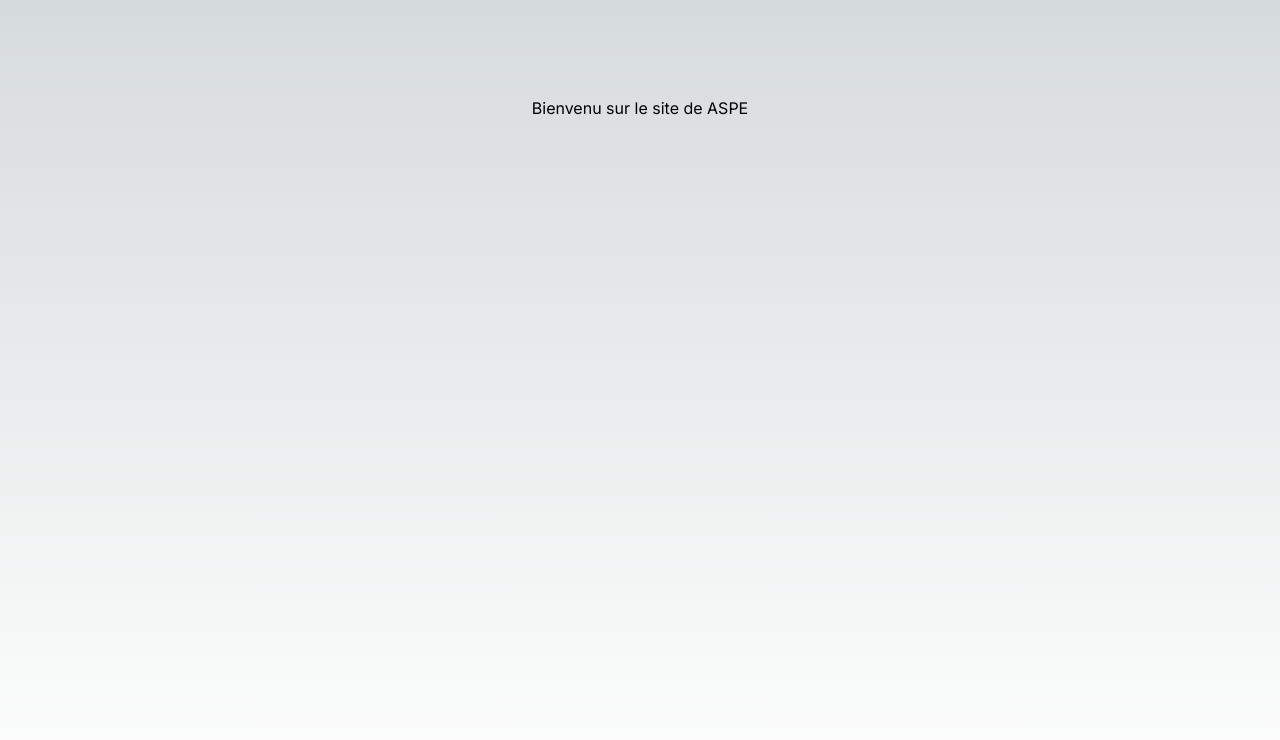
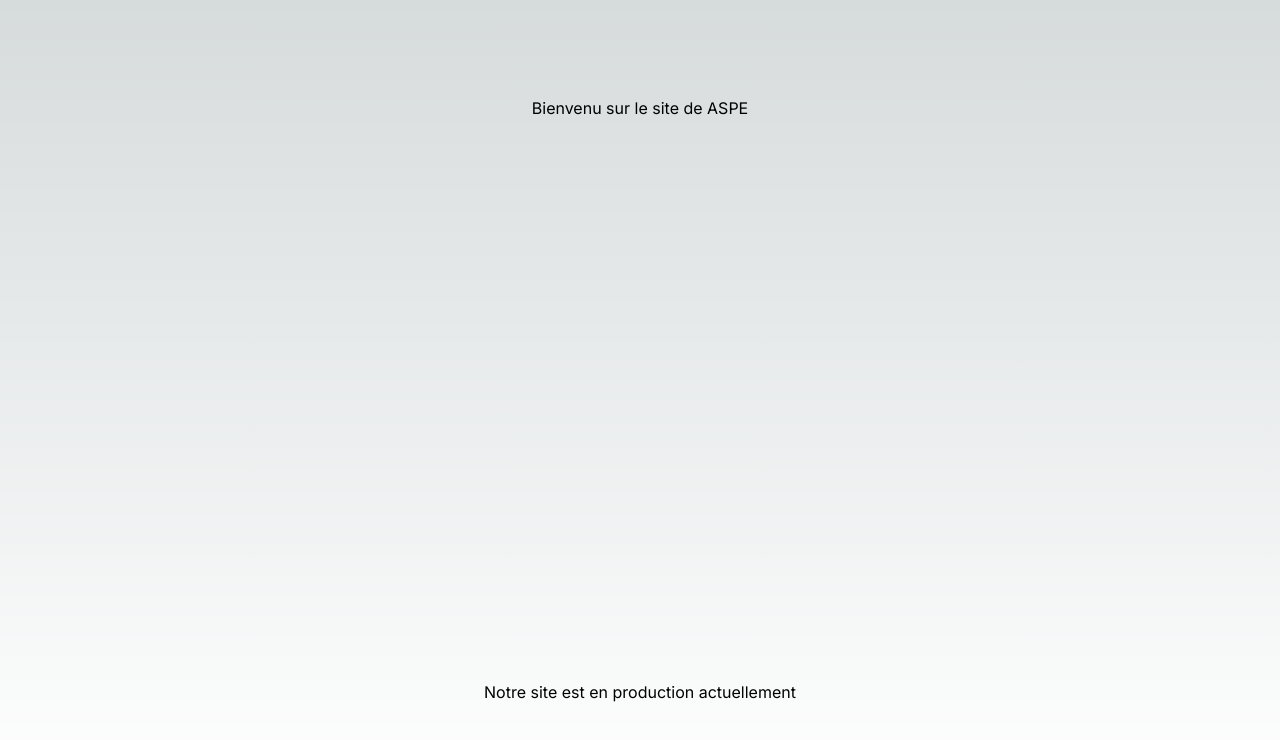
Before and after one commit to dilolo70/aspe, a Next.js app: page / in a window 1280 px wide. Shown: the top 740 px of the page. Built offline with nearby package versions, Linux system fonts and the light colour scheme.

Commit message:
Update page.tsx

```diff
--- a/app/page.tsx
+++ b/app/page.tsx
@@ -4,6 +4,9 @@
   return (
     <main className="flex min-h-screen flex-col items-center justify-between p-24">
     Bienvenu sur le site de ASPE
+    <div>
+      Notre site est en production actuellement
+    </div>
     </main>
   );
 }
```
